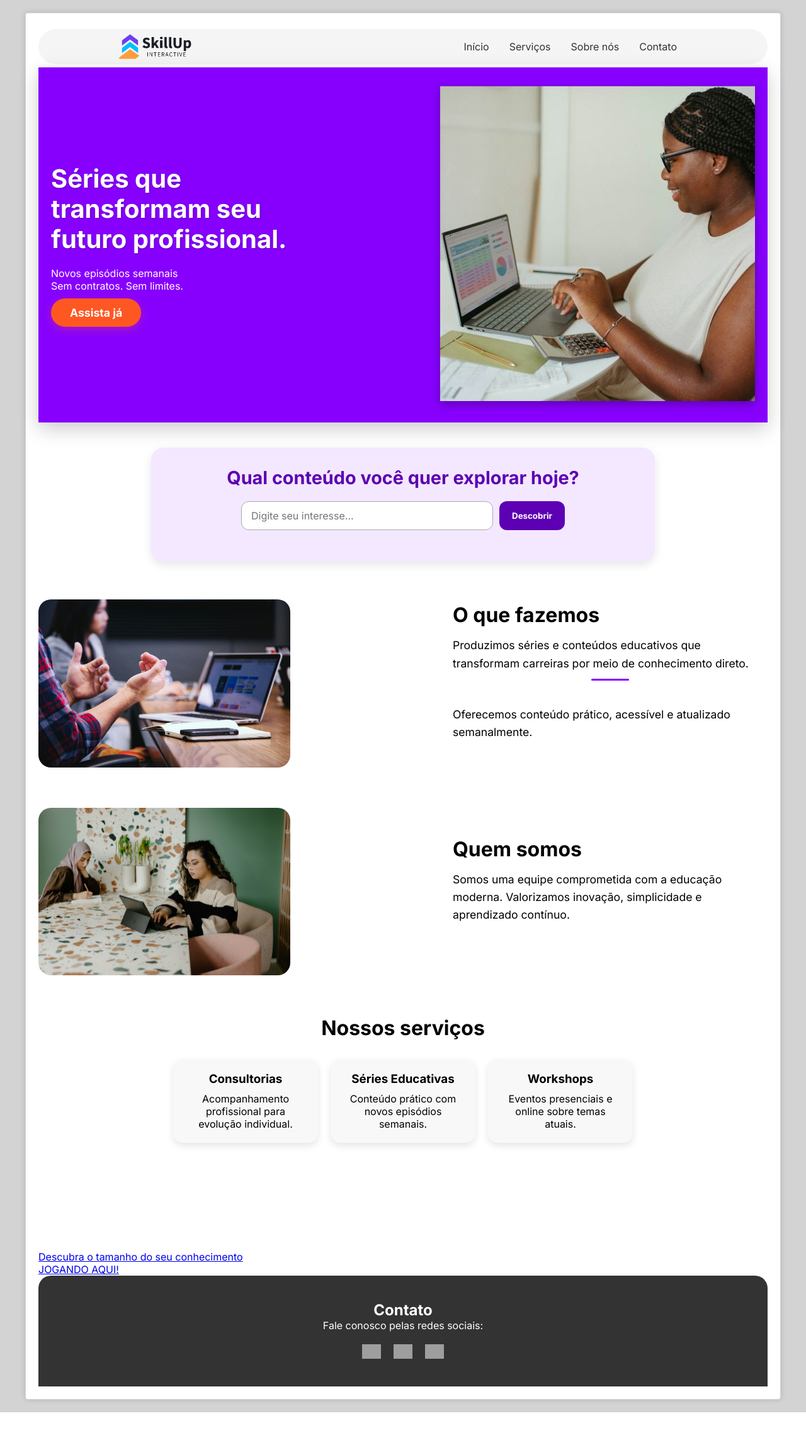
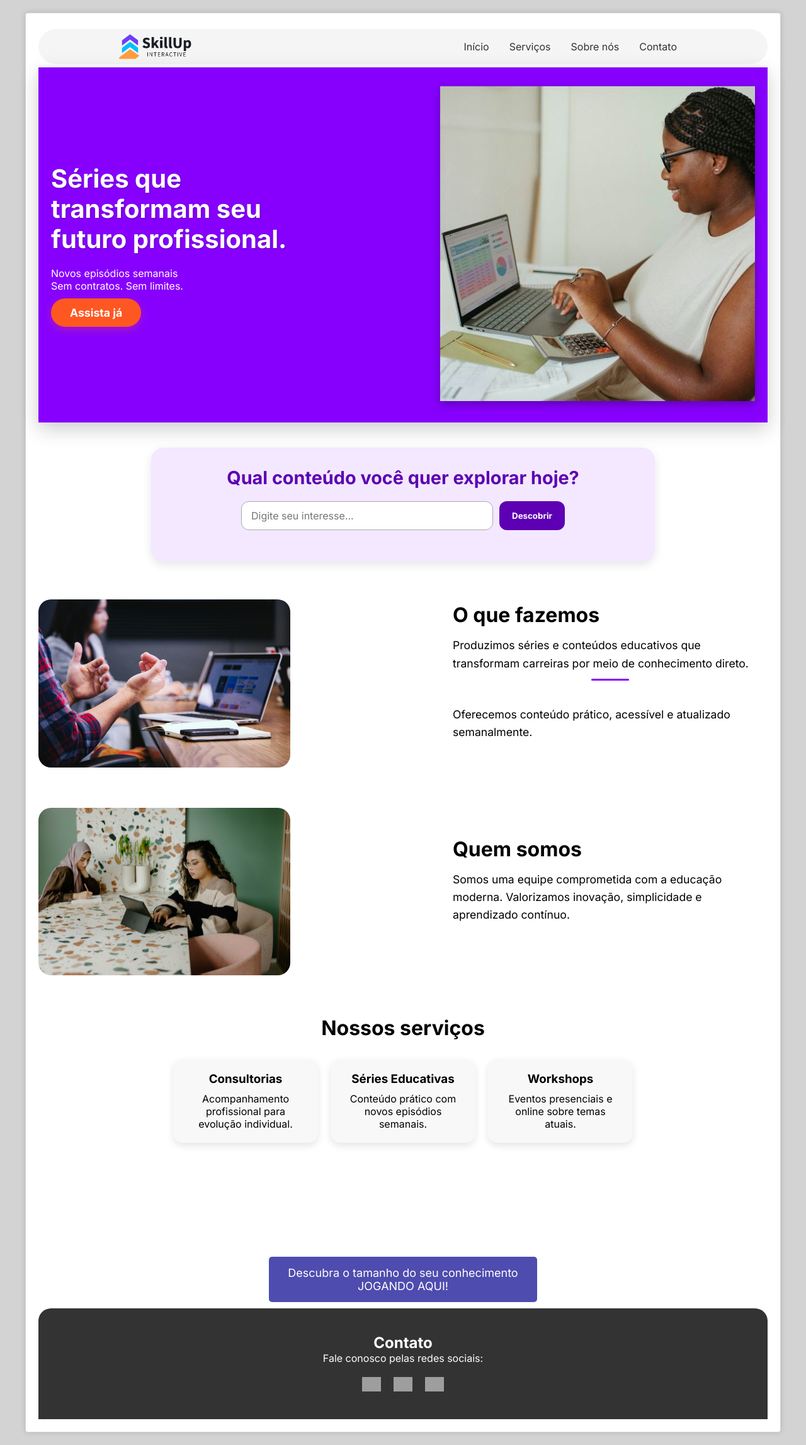
Before and after one commit to SantosBia0/SkillUp, a Flask app: page /inicio in a window 1280 px wide. Shown: the whole page at 63% size. Before the commit the page ends 2243 px from the top, so only its background shows below. Run offline with Flask 3, Linux system fonts and the light colour scheme; grey boxes are pictures that could not be loaded.

Commit message:
Update style.css

```diff
--- a/static/css/style.css
+++ b/static/css/style.css
@@ -488,6 +488,30 @@ body {
 }
 
 
+/* ACESSO AO JOGO */
+.link-jogo {
+    background-color: #4e4caf;
+    color: white;
+    padding: 15px 30px;
+    font-size: 18px;
+    border: none;
+    border-radius: 5px;
+    cursor: pointer;
+    text-decoration: none;
+    display: inline-block;
+    margin: 10px;
+    text-align: center;
+}
+
+.link-jogo:hover {
+    background-color: #0056b3;
+}
+
+.box-jogo {
+    display: flex;
+    justify-self: center;
+}
+
 
 /*          RESPONSIVO          */
 @media (max-width: 800px) {
```
